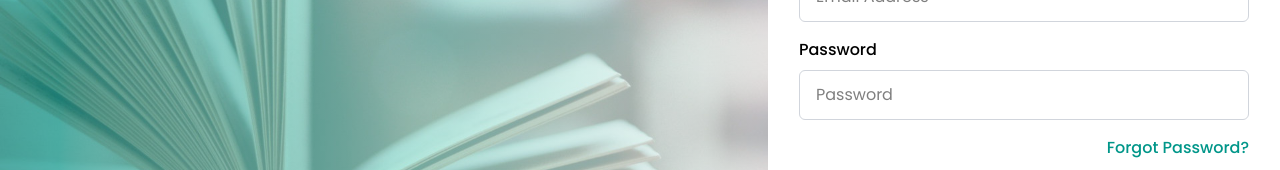
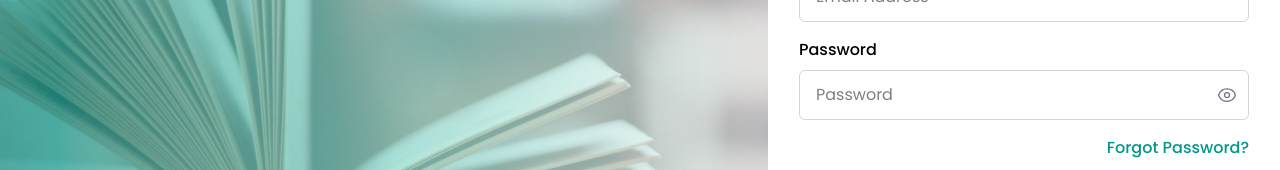
Before and after one commit to TarzqnDev/abe-review-application, a Next.js app: page / in a window 1280 px wide. Shown: the part 366-536 px from the top of the page. Built offline with nearby package versions, Linux system fonts and the light colour scheme; no server answers.

Commit message:
Added Login Show Password

```diff
--- a/app/login/page.tsx
+++ b/app/login/page.tsx
@@ -4,9 +4,11 @@
 import authBackground from "@/public/authBackground.jpg";
 import { useLogin } from "@/features/login/hooks/useLogin";
 import { useAuth } from "@/features/auth/providers/AuthProvider";
-import { useEffect } from "react";
+import { useEffect, useState } from "react";
+import { EyeIcon, EyeSlashIcon } from "@heroicons/react/24/outline";
 
 export default function LoginPage() {
+  const [showPassword, setShowPassword] = useState(false);
   const { user } = useAuth();
 
   const { handleLogin, handleUserInput, formData, error } = useLogin();
@@ -58,8 +60,9 @@
                 <label htmlFor="password" className="font-medium ">
                   Password
                 </label>
+                <div className="relative">
                   <input
-                  type="password"
+                    type={showPassword ? "text" : "password"}
                     id="password"
                     name="password"
                     defaultValue={formData.password}
@@ -67,9 +70,19 @@
                     placeholder="Password"
                     className="border border-gray-300 w-full py-3 px-4 rounded-md"
                   />
+                  <button
+                    type="button"
+                    onClick={() => setShowPassword(!showPassword)}
+                    className="absolute inset-y-0 right-0 flex items-center pr-3"
+                  >
+                    {showPassword ? (
+                      <EyeSlashIcon className="h-5 w-5 text-gray-500 cursor-pointer" />
+                    ) : (
+                      <EyeIcon className="h-5 w-5 text-gray-500 cursor-pointer" />
+                    )}
+                  </button>
                 </div>
-
-              {error && <p className="text-red-500">{error}</p>}
+              </div>
 
               <div className="flex justify-end">
                 <p className="text-teal-600 font-medium">Forgot Password?</p>
@@ -80,6 +93,7 @@
                   Login
                 </button>
               </div>
+              {error && <p className="text-red-500">{error}</p>}
             </form>
           </div>
         </div>
```
Lines whose indentation alone changed are shown as unchanged.
